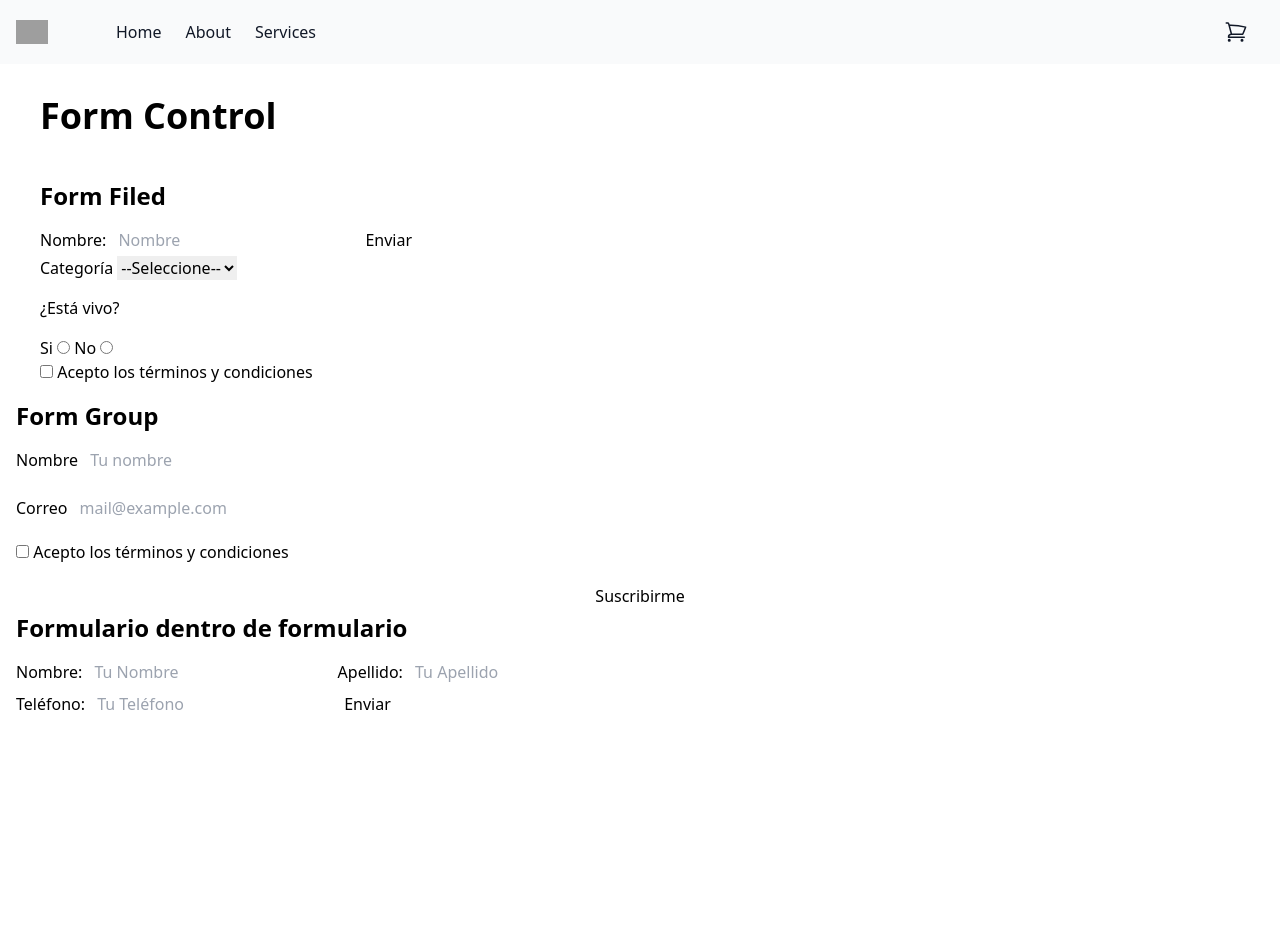
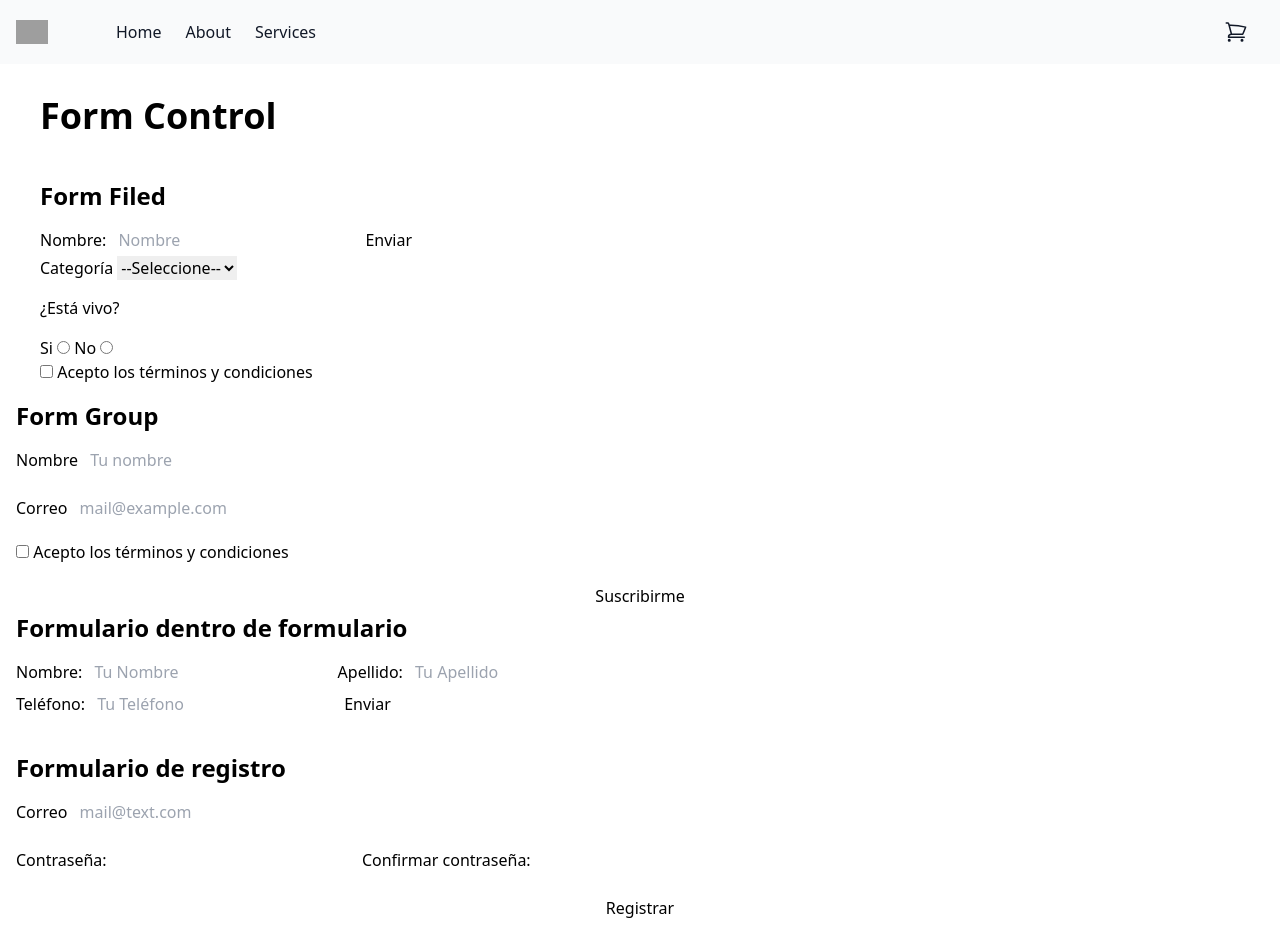
Before and after one commit to desteban/e-Store, an Angular app: page /forms/template in a window 1280 px wide. Shown: the top 952 px of the page. Before the commit the page ends 800 px from the top, so only its background shows below. Built offline with nearby package versions, Linux system fonts and the light colour scheme; grey boxes are pictures that could not be loaded.

Commit message:
validaciones conjuntas

```diff
--- /dev/null
+++ b/src/app/domains/forms/components/validations/validations.component.html
@@ -0,0 +1,41 @@
+<div class="my-8">
+  <h2>Formulario de registro</h2>
+  <form (submit)="submit()" [formGroup]="registre" class="flex gap-4 flex-col">
+    <label>
+      Correo
+      <input type="email" placeholder="mail@text.com" formControlName="email" />
+    </label>
+    @if (email?.invalid && email?.touched) {
+    <p class="text-red-400">Debe ingresar un correo valido</p>
+    }
+
+    <div formGroupName="password">
+      <label>
+        Contraseña:
+        <input
+          type="password"
+          formControlName="password"
+          id="password"
+          name="password"
+        />
+      </label>
+      @if (password?.hasError('invalid_password') && password?.touched) {
+      <p class="text-red-400">La contraseña debe contar con mínimo un número</p>
+      }
+
+      <label>
+        Confirmar contraseña:
+        <input
+          type="password"
+          formControlName="confirmPassword"
+          id="confirmPassword"
+          name="confirmPassword"
+        />
+      </label>
+      @if (passwordGroup?.hasError('not_match')) {
+      <p class="text-red-400">La contraseña deben coincidir</p>
+      }
+    </div>
+    <button type="submit">Registrar</button>
+  </form>
+</div>
--- /dev/null
+++ b/src/app/domains/forms/components/validations/validations.component.ts
@@ -0,0 +1,58 @@
+import { Component, inject } from '@angular/core';
+import { FormBuilder, ReactiveFormsModule, Validators } from '@angular/forms';
+import { PasswordValidators } from '@app/utils/Validators/PasswordValidators.directives';
+
+@Component({
+  selector: 'app-validations',
+  imports: [ReactiveFormsModule],
+  templateUrl: './validations.component.html',
+  styleUrl: './validations.component.css',
+})
+export class ValidationsComponent {
+  private fb = inject(FormBuilder);
+  private minLengthPassword = 8;
+
+  registre = this.fb.group({
+    email: ['', [Validators.required, Validators.email]],
+    password: this.fb.group(
+      {
+        password: [
+          '',
+          [
+            Validators.required,
+            Validators.minLength(this.minLengthPassword),
+            PasswordValidators.ValidPassword,
+          ],
+        ],
+        confirmPassword: ['', Validators.required],
+      },
+      { validators: [PasswordValidators.matchPassword] }
+    ),
+  });
+
+  get email() {
+    return this.registre.get('email');
+  }
+
+  get passwordGroup() {
+    return this.registre.get('password');
+  }
+
+  get password() {
+    return this.registre.get('password.password');
+  }
+
+  get confirmPassword() {
+    return this.registre.get('password.confirmPassword');
+  }
+
+  submit() {
+    this.registre.markAllAsTouched();
+    if (this.registre.invalid) {
+      console.error('Fail');
+      return;
+    }
+
+    console.log(this.registre.value);
+  }
+}
--- a/src/app/domains/forms/pages/form-control/form-control.component.html
+++ b/src/app/domains/forms/pages/form-control/form-control.component.html
@@ -118,4 +118,5 @@
     </form>
   </section>
   <app-form-builder />
+  <app-validations />
 </main>
--- a/src/app/domains/forms/pages/form-control/form-control.component.ts
+++ b/src/app/domains/forms/pages/form-control/form-control.component.ts
@@ -7,10 +7,11 @@ import {
   Validators,
 } from '@angular/forms';
 import { FormBuilderComponent } from '../../components/form-builder/form-builder.component';
+import { ValidationsComponent } from "../../components/validations/validations.component";
 
 @Component({
   selector: 'app-forms-control',
-  imports: [FormsModule, ReactiveFormsModule, FormBuilderComponent],
+  imports: [FormsModule, ReactiveFormsModule, FormBuilderComponent, ValidationsComponent],
   templateUrl: './form-control.component.html',
   styleUrl: './form-control.component.css',
 })
--- /dev/null
+++ b/src/app/utils/Validators/PasswordValidators.directives.ts
@@ -0,0 +1,44 @@
+import { AbstractControl } from '@angular/forms';
+
+export class PasswordValidators {
+  static ValidPassword(control: AbstractControl) {
+    const value: string = control.value;
+
+    if (!containNumber(value)) {
+      return { invalid_password: true };
+    }
+
+    // null indica que todo está bien
+    return null;
+  }
+
+  static matchPassword(control: AbstractControl) {
+    const password: string = control.get('password')?.value;
+    const confirmPassword: String = control.get('confirmPassword')?.value;
+
+    if (password !== confirmPassword) {
+      return { not_match: true };
+    }
+
+    return null;
+  }
+}
+
+/**
+ * Determina si una cadena de texto contiene al menos un número
+ * @param {string} value
+ * @returns {boolean}
+ */
+function containNumber(value: string): boolean {
+  return value.split('').some((v) => isNumber(v));
+}
+
+/**
+ * Character is a number?
+ * @param {string} value Carácter para identificar si es un número
+ * @returns {boolean}
+ */
+function isNumber(value: string): boolean {
+  const base = 10;
+  return !isNaN(parseInt(value, base));
+}
```
Also changed, not shown: src/app/domains/forms/components/validations/validations.component.css (added).
